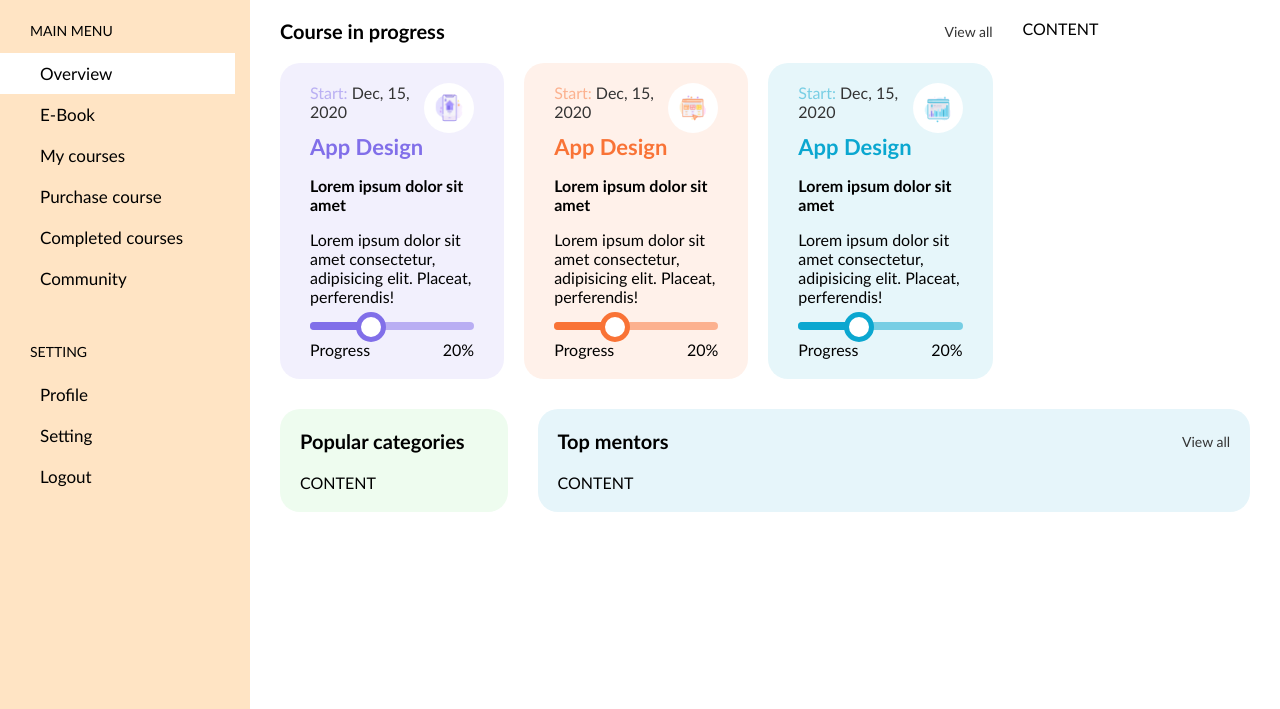
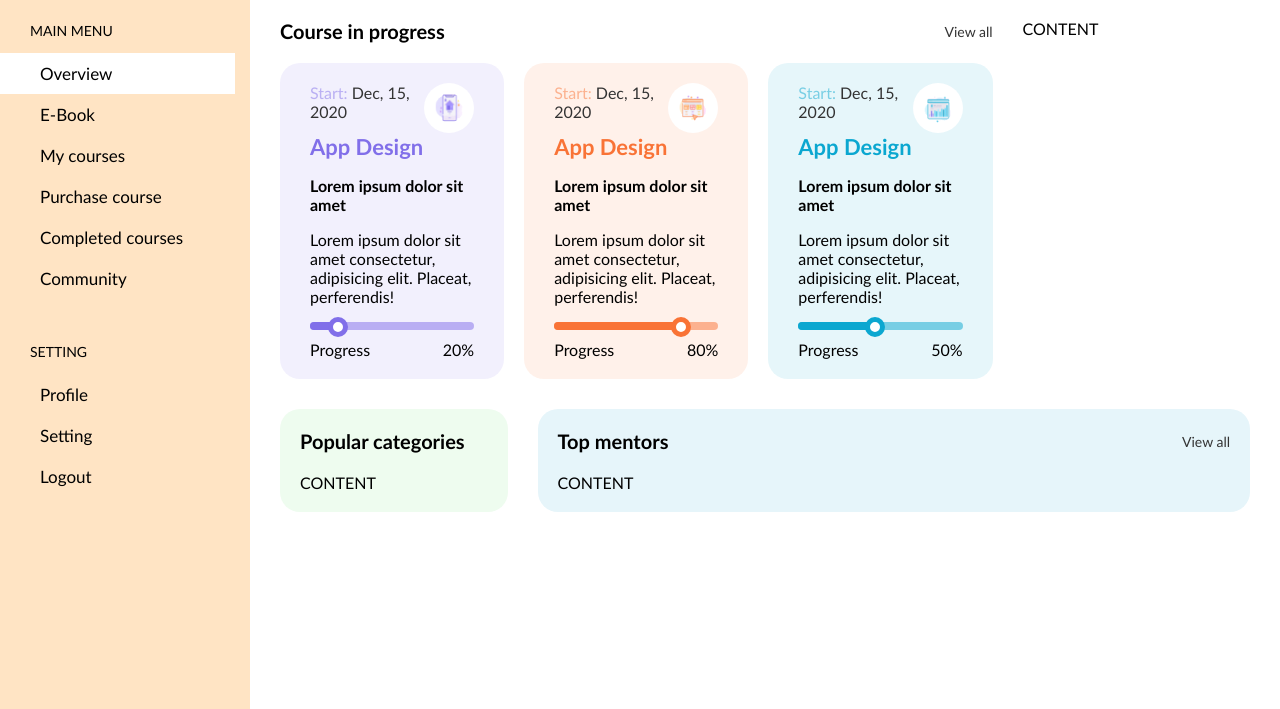
Before and after one commit to Mnde81/eduhouse, a plain HTML site: page index.html in a window 1280 px wide. Shown: the part 91-800 px from the top of the page. Drawn offline with Linux system fonts and the light colour scheme.

Commit message:
updated file

```diff
--- a/css/courses.css
+++ b/css/courses.css
@@ -117,25 +117,30 @@
     width: 40%;
     height: 100%;
     border-radius: inherit;
-    background-color: var(--color1);
-    position: relative;
 
 }
 
-.progress-bar .bar::after {
+.progress-bar .value {
+    width: 100%;
+    height: 100%;
+    border-radius: inherit;
+    background-color: var(--color1);
+    position: relative;
+    animation-name: loading;
+    animation-duration: 3s;
+}
+
+.progress-bar .value::after {
     content: '';
     display: block;
-    width: 20px;
-    height: 20px;
+    width: 10px;
+    height: 10px;
     border: 5px solid var(--color1);
     background-color: white;
     border-radius: 50%;
     position: absolute;
-    top: -10px;
-    right: -10px;
-
-
-
+    top: -5px;
+    right: -5px;
 }
 
 .progress-bar .values {
@@ -144,3 +149,12 @@
     align-items: center;
 
 }
+
+@keyframes loading {
+    0% {
+        width: 0;
+    }
+    100% {
+        width: 100%;
+    }
+}
--- a/index.html
+++ b/index.html
@@ -76,7 +76,9 @@
 
                     <div class="progress-bar">
                         <div class="progress">
-                            <div class="bar"></div>
+                            <div class="bar" style="width: 20%">
+                                <div class="value"></div>
+                            </div>
                         </div>
                         <div class="values">
                             <div>Progress</div>
@@ -98,11 +100,13 @@
                     <p>Lorem ipsum dolor sit amet consectetur, adipisicing elit. Placeat, perferendis!</p>
                     <div class="progress-bar">
                         <div class="progress">
-                            <div class="bar"></div>
+                            <div class="bar" style="width: 80%">
+                                <div class="value"></div>
+                            </div>
                         </div>
                         <div class="values">
                             <div>Progress</div>
-                            <div>20%</div>
+                            <div>80%</div>
                         </div>
                     </div>
                 </article>
@@ -119,11 +123,13 @@
                     <p>Lorem ipsum dolor sit amet consectetur, adipisicing elit. Placeat, perferendis!</p>
                     <div class="progress-bar">
                         <div class="progress">
-                            <div class="bar"></div>
+                            <div class="bar" style="width: 50%">
+                                <div class="value"></div>
+                            </div>
                         </div>
                         <div class="values">
                             <div>Progress</div>
-                            <div>20%</div>
+                            <div>50%</div>
                         </div>
                     </div>
                 </article>
```
